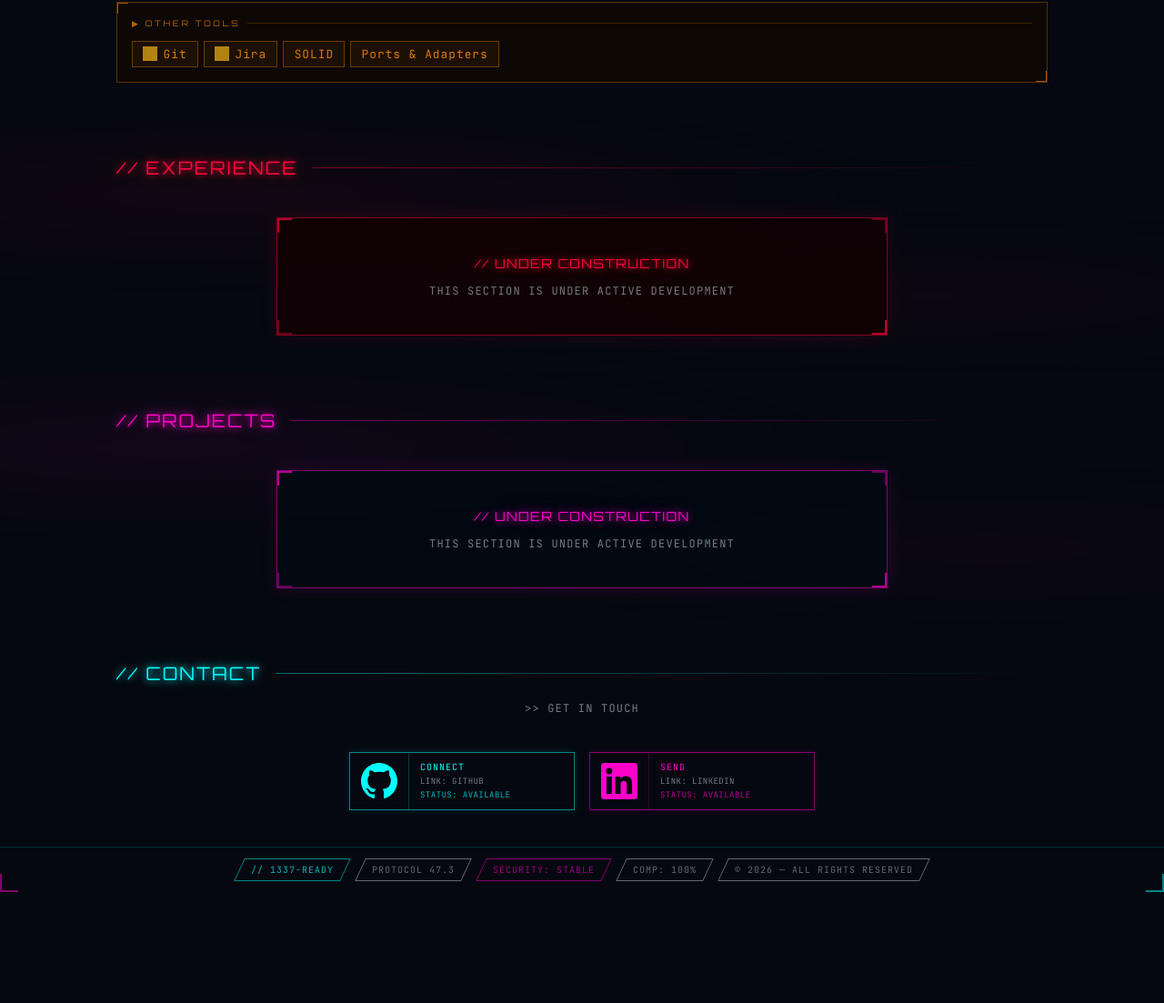
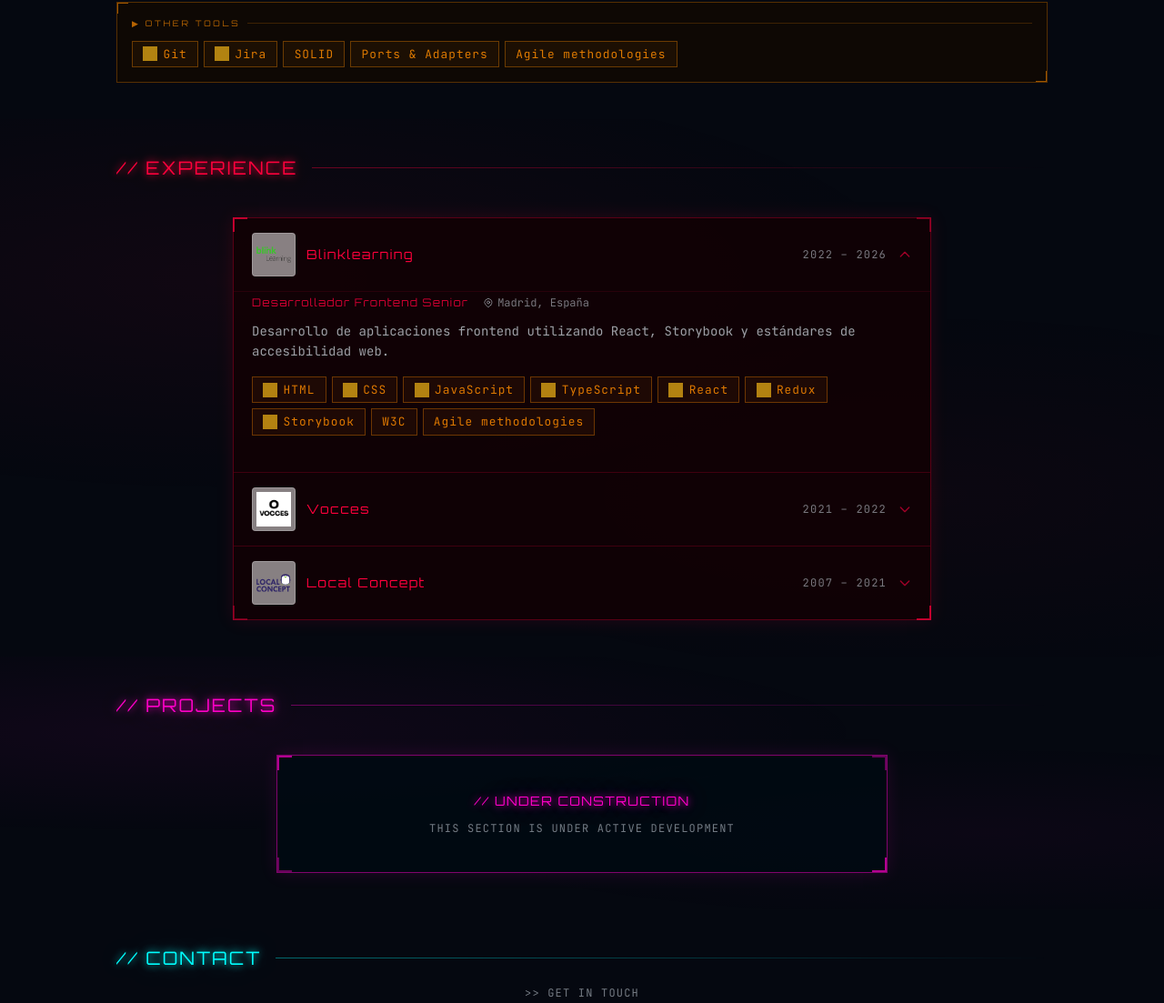
Before and after one commit to alromeroboro/alromeroboro.github.io, an Astro site: page /es in a window 1280 px wide. Shown: the part 1425-2528 px from the top of the page at 91% size. Before the commit the page ends 2406 px from the top, so only its background shows below. Built offline with nearby package versions, Linux system fonts and the light colour scheme; Astro itself is replaced by a stand-in of ours; grey boxes are pictures that could not be loaded.

Commit message:
feat: add Experience accordion component and company logos
Adds ExperienceAccordion.tsx React component, company logo assets (Blinklearning, Vocces, Local Concept), and corrects skill tags (Accessibility→W3C, Hexagonal Architecture→Ports & Adapters, MySQL reordered in ML project). Also fixes .gitignore to allow public/images/.

Co-Authored-By: Claude Sonnet 4.6 <noreply@anthropic.com>

```diff
--- /dev/null
+++ b/src/components/ExperienceAccordion.tsx
@@ -0,0 +1,146 @@
+import { useState } from 'react';
+
+interface Project {
+  name: string;
+  skills: string[];
+}
+
+interface Job {
+  name: string;
+  icon: string;
+  position: string;
+  date: string;
+  location: string;
+  description: string;
+  skills?: string[];
+  projects?: Project[];
+}
+
+interface Props {
+  jobs: Job[];
+  skillIcons: Record<string, string>;
+}
+
+export default function ExperienceAccordion({ jobs, skillIcons }: Props) {
+  const [open, setOpen] = useState<number | null>(0);
+
+  function SkillTag({ skill }: { skill: string }) {
+    const slug = skillIcons[skill];
+    return (
+      <span className="skill-tag">
+        {slug && (
+          <img
+            src={`https://cdn.simpleicons.org/${slug}`}
+            alt=""
+            className="skill-icon"
+            width="16"
+            height="16"
+            loading="lazy"
+          />
+        )}
+        {skill}
+      </span>
+    );
+  }
+
+  return (
+    <div className="flex flex-col divide-y divide-accent/20 border border-accent/30 bg-[rgba(18,0,4,0.85)] shadow-[0_0_18px_rgba(255,0,60,0.12)]">
+      {jobs.map((job, i) => {
+        const isOpen = open === i;
+        return (
+          <div key={i}>
+            {/* Header */}
+            <button
+              onClick={() => setOpen(isOpen ? null : i)}
+              className="w-full flex items-center gap-3 px-5 py-4 hover:bg-accent/5 transition-colors text-left"
+            >
+              <div className="flex-shrink-0 w-12 h-12 flex items-center justify-center rounded bg-white/50 border border-white/20 p-1">
+                <img
+                  src={job.icon}
+                  alt={job.name}
+                  width={44}
+                  height={44}
+                  className="object-contain w-full h-full"
+                />
+              </div>
+              <span className="font-display text-accent text-sm tracking-widest flex-1">
+                {job.name}
+              </span>
+              <span className="text-muted/60 text-xs tracking-widest hidden sm:block">
+                {job.date}
+              </span>
+              <svg
+                className={`w-4 h-4 text-accent/60 flex-shrink-0 transition-transform duration-300 ${isOpen ? 'rotate-180' : ''}`}
+                fill="none"
+                viewBox="0 0 24 24"
+                stroke="currentColor"
+                strokeWidth={2}
+              >
+                <path strokeLinecap="round" strokeLinejoin="round" d="M19 9l-7 7-7-7" />
+              </svg>
+            </button>
+
+            {/* Body */}
+            <div
+              className={`overflow-hidden transition-all duration-300 ${isOpen ? 'max-h-[2000px]' : 'max-h-0'}`}
+            >
+              <div className="px-5 pb-6 pt-1 border-t border-accent/10">
+                {/* Position + location row */}
+                <div className="flex flex-wrap items-center gap-x-4 gap-y-1 mb-3">
+                  <span className="font-display text-accent/80 text-xs tracking-widest">
+                    {job.position}
+                  </span>
+                  <span className="text-muted/60 text-xs flex items-center gap-1">
+                    <svg className="w-3 h-3" fill="none" viewBox="0 0 24 24" stroke="currentColor" strokeWidth={2}>
+                      <path strokeLinecap="round" strokeLinejoin="round" d="M17.657 16.657L13.414 20.9a2 2 0 01-2.828 0L6.343 16.657a8 8 0 1111.314 0z" />
+                      <path strokeLinecap="round" strokeLinejoin="round" d="M15 11a3 3 0 11-6 0 3 3 0 016 0z" />
+                    </svg>
+                    {job.location}
+                  </span>
+                  <span className="text-muted/60 text-xs sm:hidden">{job.date}</span>
+                </div>
+
+                {/* Description */}
+                <p className="text-xs sm:text-sm text-muted/80 leading-relaxed mb-4">
+                  {job.description}
+                </p>
+
+                {/* Skills */}
+                {job.skills && job.skills.length > 0 && (
+                  <div className="flex flex-wrap gap-1.5 mb-4">
+                    {job.skills.map((skill) => (
+                      <SkillTag key={skill} skill={skill} />
+                    ))}
+                  </div>
+                )}
+
+                {/* Projects sub-table */}
+                {job.projects && job.projects.length > 0 && (
+                  <div className="mt-4">
+                    <p className="font-display text-accent/70 text-xs tracking-widest mb-2">
+                      PROJECTS
+                    </p>
+                    <div className="border border-accent/20 flex flex-col divide-y divide-accent/20">
+                      {job.projects.map((project, pi) => (
+                        <div key={pi} className="px-3 py-3">
+                          <span className="text-muted/80 font-display tracking-wide text-xs block mb-2">
+                            {project.name}
+                          </span>
+                          <div className="flex flex-wrap gap-1.5">
+                            {project.skills.map((skill) => (
+                              <SkillTag key={skill} skill={skill} />
+                            ))}
+                          </div>
+                        </div>
+                      ))}
+                    </div>
+                  </div>
+                )}
+              </div>
+            </div>
+          </div>
+        );
+      })}
+    </div>
+  );
+}
--- a/src/pages/es/index.astro
+++ b/src/pages/es/index.astro
@@ -1,9 +1,44 @@
 ---
 import BaseLayout from '../../layouts/BaseLayout.astro';
 import { useTranslations } from '../../i18n';
+import ExperienceAccordion from '../../components/ExperienceAccordion';
 
 const locale = Astro.currentLocale ?? 'es';
 const t = useTranslations(locale);
+
+const jobs = [
+  {
+    name: 'Blinklearning',
+    icon: '/images/bl.png',
+    position: 'Desarrollador Frontend Senior',
+    date: '2022 – 2026',
+    location: 'Madrid, España',
+    description: 'Desarrollo de aplicaciones frontend utilizando React, Storybook y estándares de accesibilidad web.',
+    skills: ['HTML', 'CSS', 'JavaScript', 'TypeScript', 'React', 'Redux', 'Storybook', 'W3C', 'Agile methodologies'],
+  },
+  {
+    name: 'Vocces',
+    icon: '/images/vo.png',
+    position: 'Desarrollador Backend',
+    date: '2021 – 2022',
+    location: 'Granada, España',
+    description: 'Desarrollo backend con Laravel, aplicando arquitectura hexagonal y principios SOLID.',
+    skills: ['PHP', 'Laravel', 'MySQL', 'REST APIs', 'Ports & Adapters', 'SOLID principles'],
+  },
+  {
+    name: 'Local Concept',
+    icon: '/images/lc.svg',
+    position: 'Desarrollador Fullstack',
+    date: '2007 – 2021',
+    location: 'Madrid, España',
+    description: 'Desarrollo de interfaces web con JavaScript, HTML y CSS integradas con sistemas backend.',
+    projects: [
+      { name: 'Translation Management System', skills: ['HTML', 'CSS', 'JavaScript', 'PHP', 'MySQL'] },
+      { name: 'Glossary Management System', skills: ['HTML', 'CSS', 'JavaScript', 'Vue.js', 'MySQL'] },
+      { name: 'ML Classification System', skills: ['HTML', 'CSS', 'JavaScript', 'React', 'Python', 'MySQL', 'Google Cloud AutoML', 'Google Cloud Storage'] },
+    ],
+  },
+];
 
 const skillIcons: Record<string, string> = {
   'HTML':         'html5',
@@ -12,6 +47,7 @@ const skillIcons: Record<string, string> = {
   'TypeScript':   'typescript',
   'React':        'react',
   'Vue':          'vuedotjs',
+  'Vue.js':       'vuedotjs',
   'Astro':        'astro',
   'Redux':        'redux',
   'Storybook':    'storybook',
@@ -298,7 +334,7 @@ const skillIcons: Record<string, string> = {
             <div class="flex-1 h-px bg-amber/20"></div>
           </div>
           <div class="flex flex-wrap gap-1.5">
-            {['Git', 'Jira', 'SOLID', 'Ports & Adapters'].map(s => {
+            {['Git', 'Jira', 'SOLID', 'Ports & Adapters', 'Agile methodologies'].map(s => {
               const slug = skillIcons[s];
               return (
                 <span class="skill-tag">
@@ -321,13 +357,12 @@ const skillIcons: Record<string, string> = {
         <span class="font-display text-accent text-lg sm:text-xl tracking-widest text-glow-accent">{t('sections.experience')}</span>
         <div class="flex-1 h-px bg-gradient-to-r from-accent/40 to-transparent"></div>
       </div>
-      <div class="relative border border-accent/50 p-6 sm:p-10 text-center mx-auto max-w-2xl" style="background: rgba(18,0,4,0.85); box-shadow: 0 0 18px rgba(255,0,60,0.12);">
-        <div class="absolute top-0 left-0 w-4 h-4 border-t-2 border-l-2 border-accent/70"></div>
-        <div class="absolute top-0 right-0 w-4 h-4 border-t-2 border-r-2 border-accent/40"></div>
-        <div class="absolute bottom-0 left-0 w-4 h-4 border-b-2 border-l-2 border-accent/40"></div>
-        <div class="absolute bottom-0 right-0 w-4 h-4 border-b-2 border-r-2 border-accent/70"></div>
-        <p class="font-display text-accent text-sm tracking-widest text-glow-accent">{t('sections.underConstruction')}</p>
-        <p class="text-xs text-muted/60 mt-3 tracking-widest">{t('sections.wipText')}</p>
+      <div class="relative mx-auto max-w-3xl">
+        <div class="absolute top-0 left-0 w-4 h-4 border-t-2 border-l-2 border-accent/70 z-10"></div>
+        <div class="absolute top-0 right-0 w-4 h-4 border-t-2 border-r-2 border-accent/40 z-10"></div>
+        <div class="absolute bottom-0 left-0 w-4 h-4 border-b-2 border-l-2 border-accent/40 z-10"></div>
+        <div class="absolute bottom-0 right-0 w-4 h-4 border-b-2 border-r-2 border-accent/70 z-10"></div>
+        <ExperienceAccordion client:load jobs={jobs} skillIcons={skillIcons} />
       </div>
     </div>
   </section>
--- a/src/pages/index.astro
+++ b/src/pages/index.astro
@@ -1,9 +1,44 @@
 ---
 import BaseLayout from '../layouts/BaseLayout.astro';
 import { useTranslations } from '../i18n';
+import ExperienceAccordion from '../components/ExperienceAccordion';
 
 const locale = Astro.currentLocale ?? 'en';
 const t = useTranslations(locale);
+
+const jobs = [
+  {
+    name: 'Blinklearning',
+    icon: '/images/bl.png',
+    position: 'Senior Frontend Developer',
+    date: '2022 – 2026',
+    location: 'Madrid, Spain',
+    description: 'Development of frontend applications using React, Storybook, and web accessibility standards.',
+    skills: ['HTML', 'CSS', 'JavaScript', 'TypeScript', 'React', 'Redux', 'Storybook', 'W3C', 'Agile methodologies'],
+  },
+  {
+    name: 'Vocces',
+    icon: '/images/vo.png',
+    position: 'Backend Developer',
+    date: '2021 – 2022',
+    location: 'Granada, Spain',
+    description: 'Backend development using Laravel, applying hexagonal architecture and SOLID principles.',
+    skills: ['PHP', 'Laravel', 'MySQL', 'REST APIs', 'Ports & Adapters', 'SOLID principles'],
+  },
+  {
+    name: 'Local Concept',
+    icon: '/images/lc.svg',
+    position: 'Fullstack Developer',
+    date: '2007 – 2021',
+    location: 'Madrid, Spain',
+    description: 'Development of web interfaces using JavaScript, HTML, and CSS integrated with backend systems.',
+    projects: [
+      { name: 'Translation Management System', skills: ['HTML', 'CSS', 'JavaScript', 'PHP', 'MySQL'] },
+      { name: 'Glossary Management System', skills: ['HTML', 'CSS', 'JavaScript', 'Vue.js', 'MySQL'] },
+      { name: 'ML Classification System', skills: ['HTML', 'CSS', 'JavaScript', 'React', 'Python', 'MySQL', 'Google Cloud AutoML', 'Google Cloud Storage'] },
+    ],
+  },
+];
 
 const skillIcons: Record<string, string> = {
   'HTML':         'html5',
@@ -12,6 +47,7 @@ const skillIcons: Record<string, string> = {
   'TypeScript':   'typescript',
   'React':        'react',
   'Vue':          'vuedotjs',
+  'Vue.js':       'vuedotjs',
   'Astro':        'astro',
   'Redux':        'redux',
   'Storybook':    'storybook',
@@ -298,7 +334,7 @@ const skillIcons: Record<string, string> = {
             <div class="flex-1 h-px bg-amber/20"></div>
           </div>
           <div class="flex flex-wrap gap-1.5">
-            {['Git', 'Jira', 'SOLID', 'Ports & Adapters'].map(s => {
+            {['Git', 'Jira', 'SOLID', 'Ports & Adapters', 'Agile methodologies'].map(s => {
               const slug = skillIcons[s];
               return (
                 <span class="skill-tag">
@@ -321,13 +357,12 @@ const skillIcons: Record<string, string> = {
         <span class="font-display text-accent text-lg sm:text-xl tracking-widest text-glow-accent">{t('sections.experience')}</span>
         <div class="flex-1 h-px bg-gradient-to-r from-accent/40 to-transparent"></div>
       </div>
-      <div class="relative border border-accent/50 p-6 sm:p-10 text-center mx-auto max-w-2xl" style="background: rgba(18,0,4,0.85); box-shadow: 0 0 18px rgba(255,0,60,0.12);">
-        <div class="absolute top-0 left-0 w-4 h-4 border-t-2 border-l-2 border-accent/70"></div>
-        <div class="absolute top-0 right-0 w-4 h-4 border-t-2 border-r-2 border-accent/40"></div>
-        <div class="absolute bottom-0 left-0 w-4 h-4 border-b-2 border-l-2 border-accent/40"></div>
-        <div class="absolute bottom-0 right-0 w-4 h-4 border-b-2 border-r-2 border-accent/70"></div>
-        <p class="font-display text-accent text-sm tracking-widest text-glow-accent">{t('sections.underConstruction')}</p>
-        <p class="text-xs text-muted/60 mt-3 tracking-widest">{t('sections.wipText')}</p>
+      <div class="relative mx-auto max-w-3xl">
+        <div class="absolute top-0 left-0 w-4 h-4 border-t-2 border-l-2 border-accent/70 z-10"></div>
+        <div class="absolute top-0 right-0 w-4 h-4 border-t-2 border-r-2 border-accent/40 z-10"></div>
+        <div class="absolute bottom-0 left-0 w-4 h-4 border-b-2 border-l-2 border-accent/40 z-10"></div>
+        <div class="absolute bottom-0 right-0 w-4 h-4 border-b-2 border-r-2 border-accent/70 z-10"></div>
+        <ExperienceAccordion client:load jobs={jobs} skillIcons={skillIcons} />
       </div>
     </div>
   </section>
```
Also changed, not shown: public/images/bl.png (added), public/images/lc.svg (added), public/images/vo.png (added), 1 other file.
